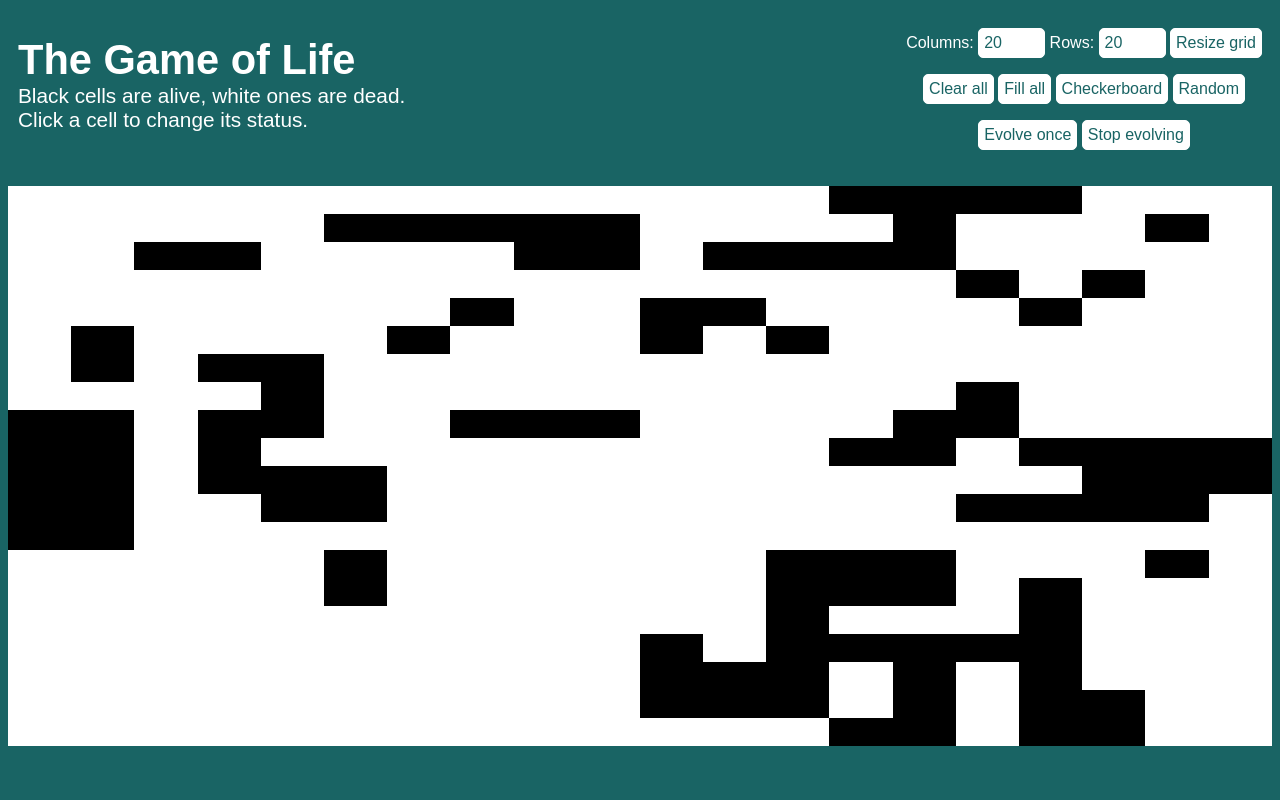
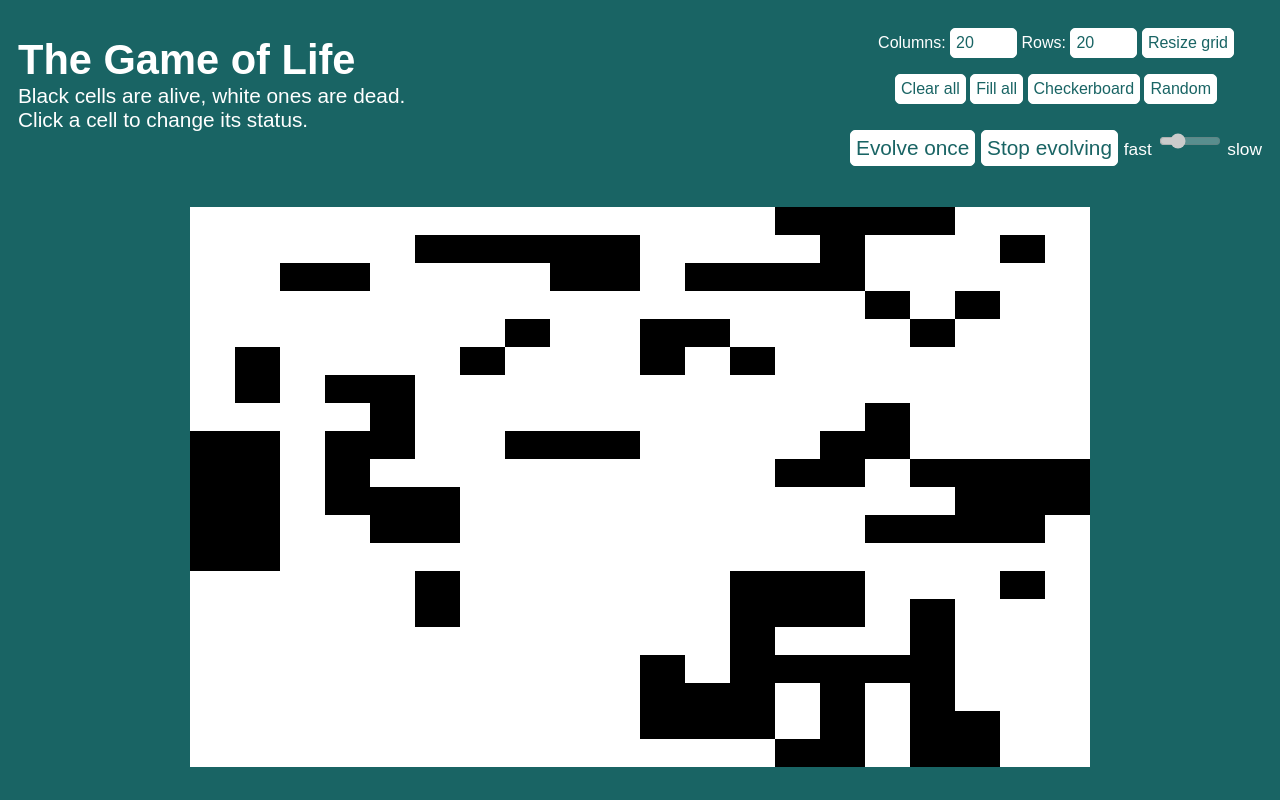
Before and after one commit to a1ip/rc-projects, a plain HTML site: page gameOfLife/gameOfLife.html in a window 1280 px wide. Both pictures are taken after a click on the button "Start evolving". Drawn offline with Linux system fonts and the light colour scheme.

Commit message:
Add speed slider - pretty done I'd say

```diff
--- a/gameOfLife/gameOfLife.html
+++ b/gameOfLife/gameOfLife.html
@@ -64,11 +64,20 @@
 
     }
 
+    #main-buttons {
+        font-size:1.3em;
+    }
+
+    #main-buttons input {
+        width: 50px;
+    }
+
     #grid {
         clear:both;
         background-color: white;
         margin: 0 auto;
         height: 70vh;
+        max-width: 900px;
         /*padding: 5px;*/
     }
 
@@ -119,11 +128,13 @@
                 <button type="button" name="checker" onclick="checkerGrid()">Checkerboard</button>
                 <button type="button" name="random" onclick="randomValues()">Random</button>
             </p>
-            <p>
+            <p id="main-buttons">
                 <button type="button" name="evolve" onclick="updateGrid()">Evolve once</button>
                 <button type="button" name="start" onclick="toggleEvolve(this)" value="stopped" id="startButton">
                     Start evolving</button>
-                <!-- Every <input type="number" name="milliseconds" min="100" max="5000" value="500"> ms -->
+                <small>
+                    fast <input type="range" name="speed" min="50" max="3000" value="500" id="speed"> slow
+                </small>
             </p>
         </div>
 
@@ -194,11 +205,12 @@
 
         function stopEvolving() {
             console.log("Ending evolution.");
+            clearInterval(interval);
             var button = document.getElementById("startButton");
             isRunning = false;
             button.value = "stopped";
             button.innerHTML = "Start evolving";
-            clearInterval(interval);
+            document.getElementById("speed").disabled = false;
         }
 
         function toggleEvolve(button) {
@@ -208,8 +220,11 @@
                 isRunning = true;
                 button.value = "running";
                 button.innerHTML = "Stop evolving";
-                console.log("Beginning evolution...");
-                interval = setInterval(function() { updateGrid(); }, 500);
+                var slider = document.getElementById("speed");
+                var speed = slider.value;
+                console.log("Beginning evolution... (", speed, "ms)");
+                slider.disabled = true;
+                interval = setInterval(function() { updateGrid(); }, speed);
             } else {
                 stopEvolving();
             }
```
